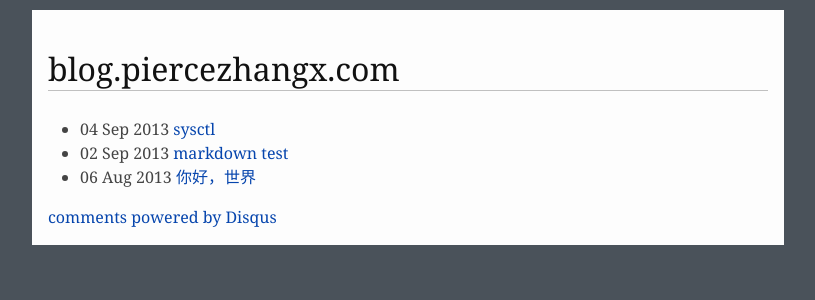
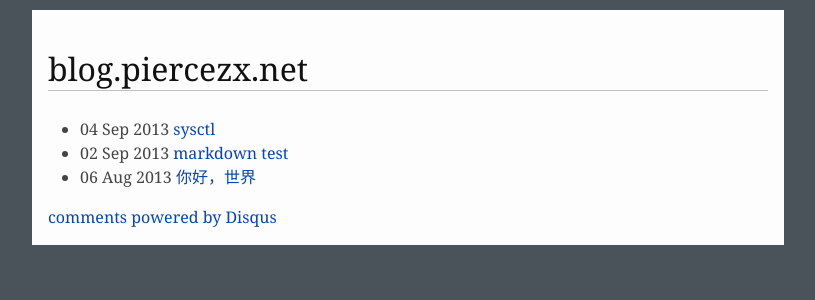
Before and after one commit to piercezhangx/gitblog, a Jekyll site: the page built from index.html, in a window 1280 px wide. Shown: the top 300 px of the page, without its empty margins (232-1047 px from the left). Built offline with Jekyll 4.4.1, drawn with Linux system fonts in a browser that asks for light colours; Markdown is read by kramdown in place of the engine named in the settings; comment, search, counter and statistics services are not loaded.

Commit message:
do not use CNAME

```diff
--- a/_config.yml
+++ b/_config.yml
@@ -1,3 +1,3 @@
-baseurl: /
+baseurl: /gitblog
 pygments: true
 markdown: rdiscount
--- a/_layouts/default.html
+++ b/_layouts/default.html
@@ -2,8 +2,8 @@
 <html>
     <head>
         <meta http-equiv="content-type" content="text/html; charset=utf-8" />
-        <link rel="Stylesheet" type="text/css" href="/css/style.css">
-        <link rel="Stylesheet" type="text/css" href="/css/syntax.css">
+        <link rel="Stylesheet" type="text/css" href="/gitblog/css/style.css">
+        <link rel="Stylesheet" type="text/css" href="/gitblog/css/syntax.css">
         <title>{{ page.title }}</title>
         {% include ga.js %}
     </head>
--- a/index.html
+++ b/index.html
@@ -1,6 +1,6 @@
 ---
 layout: default
-title: blog.piercezhangx.com
+title: blog.piercezx.net
 ---
 <ul>
 	{% for post in site.posts %}
```
